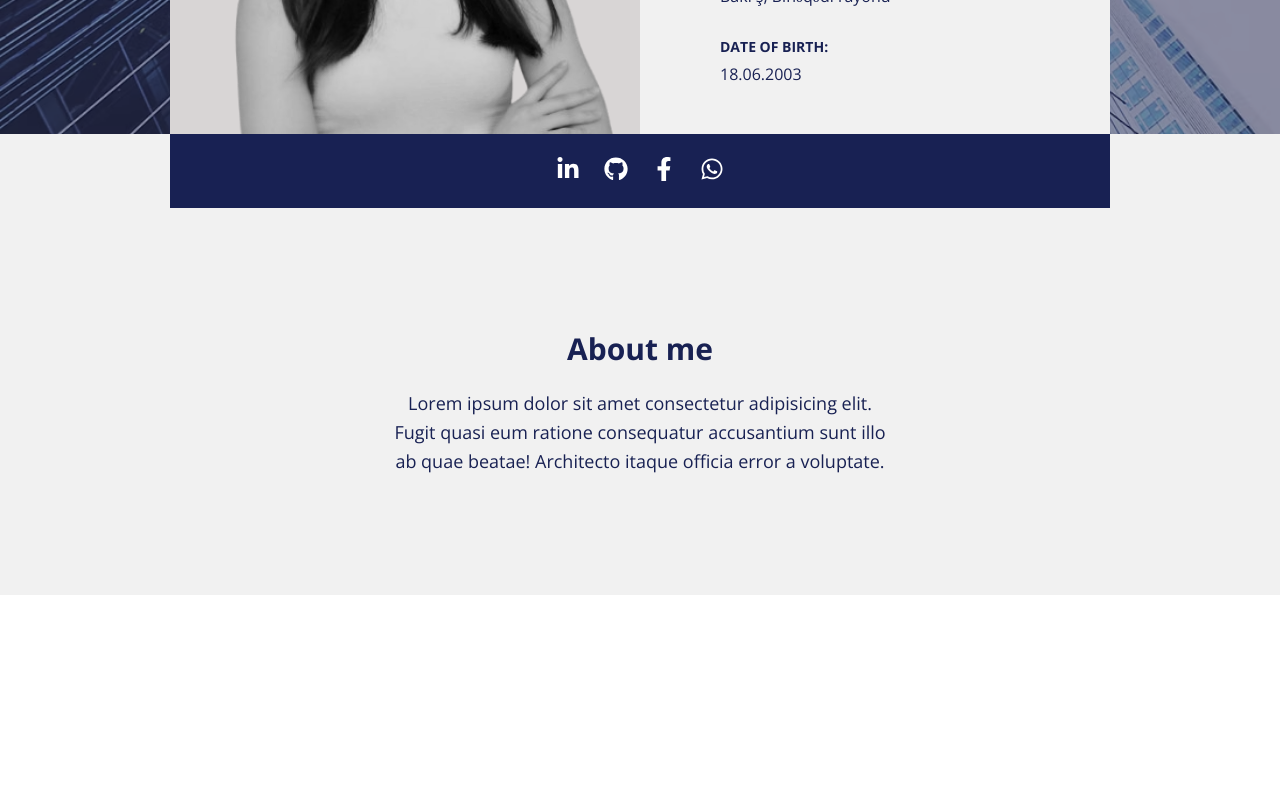
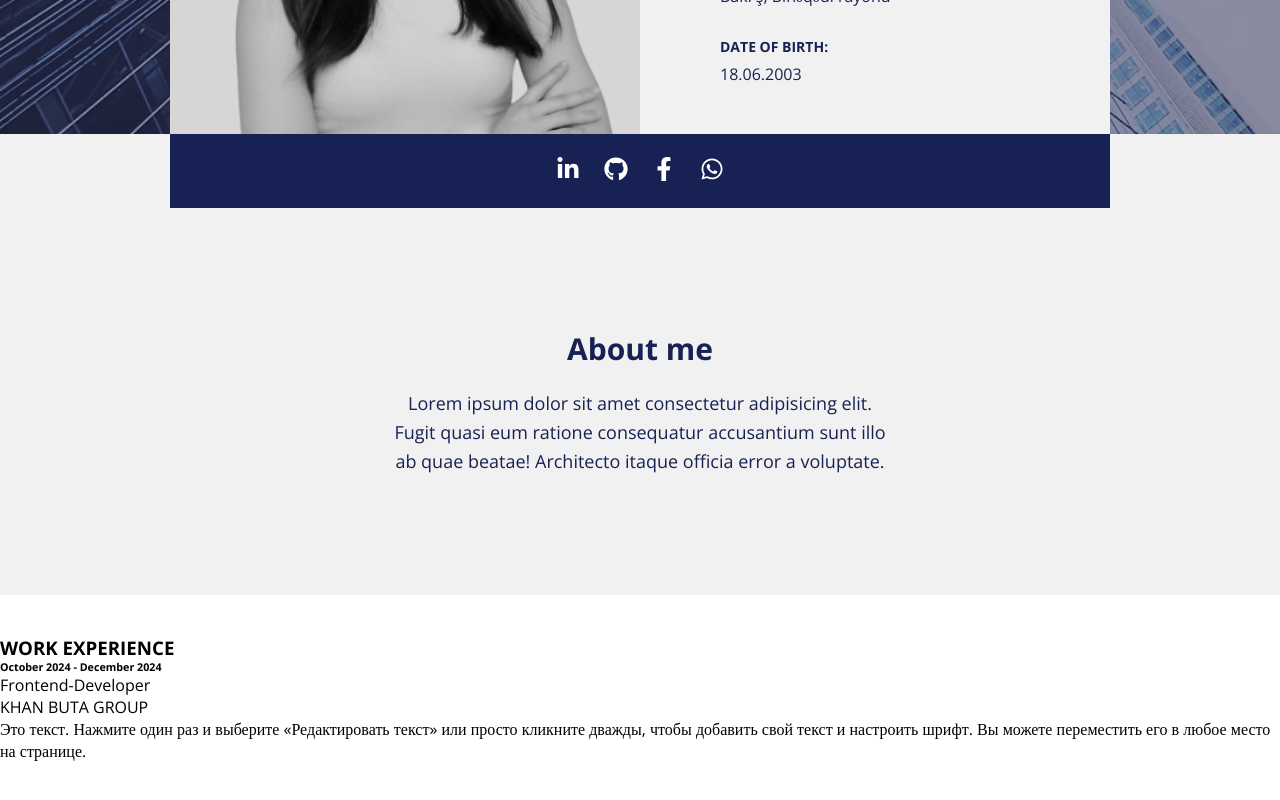
Before and after one commit to Zaranasirova/Portfolio, a React (Vite) app: page / in a window 1280 px wide. Shown: the part 656-1456 px from the top of the page. Before the commit the page ends 1251 px from the top, so only its background shows below. Built offline with nearby package versions, Linux system fonts and the light colour scheme.

Commit message:
Finish the HTML structure for the Work section

```diff
--- a/src/App.jsx
+++ b/src/App.jsx
@@ -1,6 +1,8 @@
 import React from 'react'
 import Header from './components/Header'
 import Home from './pages/Home'
+import Work from './pages/Work'
+
 
 const App = () => {
   return (
@@ -8,6 +10,7 @@ const App = () => {
       <Header />
       <main>
         <Home />
+        <Work/>
       </main>
 
     </>
--- a/src/assets/scss/_base.scss
+++ b/src/assets/scss/_base.scss
@@ -32,3 +32,4 @@ a {
 }
 
 $first_color:#182153;
+$second_color:#F1F1F1;
--- a/src/assets/scss/index.scss
+++ b/src/assets/scss/index.scss
@@ -1,4 +1,6 @@
 @import "./base";
 //components
 @import "./components/header";
+//pages
 @import "./pages/home";
+@import "./pages/work";
--- a/src/assets/scss/pages/_home.scss
+++ b/src/assets/scss/pages/_home.scss
@@ -105,7 +105,9 @@
       width: 940px;
       height: 74px;
       background-color: $first_color;
-
+      animation: slideFromTop 2s ease-out forwards;
+      opacity: 0;
+      animation-delay: 1s;
       .social-list {
         display: flex;
         gap: 24px;
@@ -165,3 +167,14 @@
     opacity: 1;
   }
 }
+
+@keyframes slideFromTop {
+  0% {
+    opacity: 0;
+    height: 25px;
+  }
+  100% {
+    opacity: 1;
+    height: 74px;
+  }
+}
--- /dev/null
+++ b/src/assets/scss/pages/_work.scss
@@ -0,0 +1,3 @@
+.work-experience-section{
+    padding: 40px 0;
+}
--- a/src/data.js
+++ b/src/data.js
@@ -12,7 +12,17 @@ export const Contact_data = [
     value: "Bakı ş, Binəqədi rayonu",
   },
   {
-    type:" Date of birth:",
-    value:"18.06.2003"
-  }
+    type: " Date of birth:",
+    value: "18.06.2003",
+  },
 ];
+
+export const Work_data = [
+  {
+    company: "KHAN BUTA GROUP",
+    position: "Frontend-Developer",
+    duration: "October 2024 - December 2024",
+    description:
+      "Это текст. Нажмите один раз и выберите «Редактировать текст» или просто кликните дважды, чтобы добавить свой текст и настроить шрифт. Вы можете переместить его в любое место на странице.",
+  },
+];
--- a/src/pages/Home.jsx
+++ b/src/pages/Home.jsx
@@ -69,7 +69,6 @@ const Home = () => {
                 </div>
 
             </div>
-
         </section>
     )
 }
--- /dev/null
+++ b/src/pages/Work.jsx
@@ -0,0 +1,31 @@
+import React from 'react';
+import { Work_data } from '../data';
+
+
+const Work = () => {
+  return (
+    <section className='work-experience-section'>
+      <div className='work-experience-wrapper'>
+        <h3 className='work-experience-head-title'>WORK EXPERIENCE</h3>
+        <div className="work-experience">
+          {
+            Work_data.map(item => (
+              <div className="work-box">
+                <div className="left-side">
+                  <h6 className='duration'>{item.duration}</h6>
+                  <p className='position'>{item.position}</p>
+                </div>
+                <div className="right-side">
+                  <p className='company'>{item.company}</p>
+                  <p className='description'>{item.description}</p>
+                </div>
+              </div>
+            ))
+          }
+        </div>
+      </div>
+    </section>
+  )
+}
+
+export default Work
```
